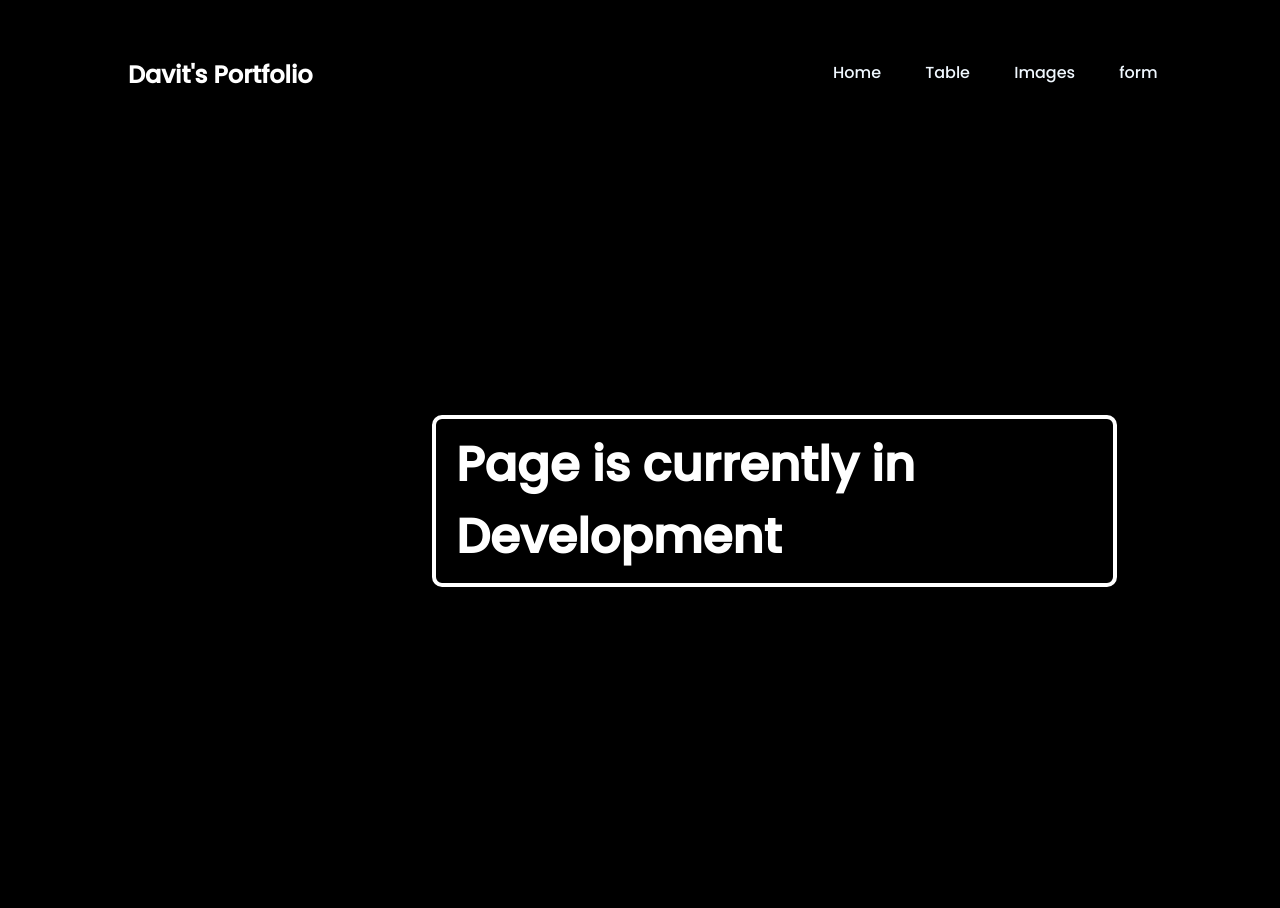
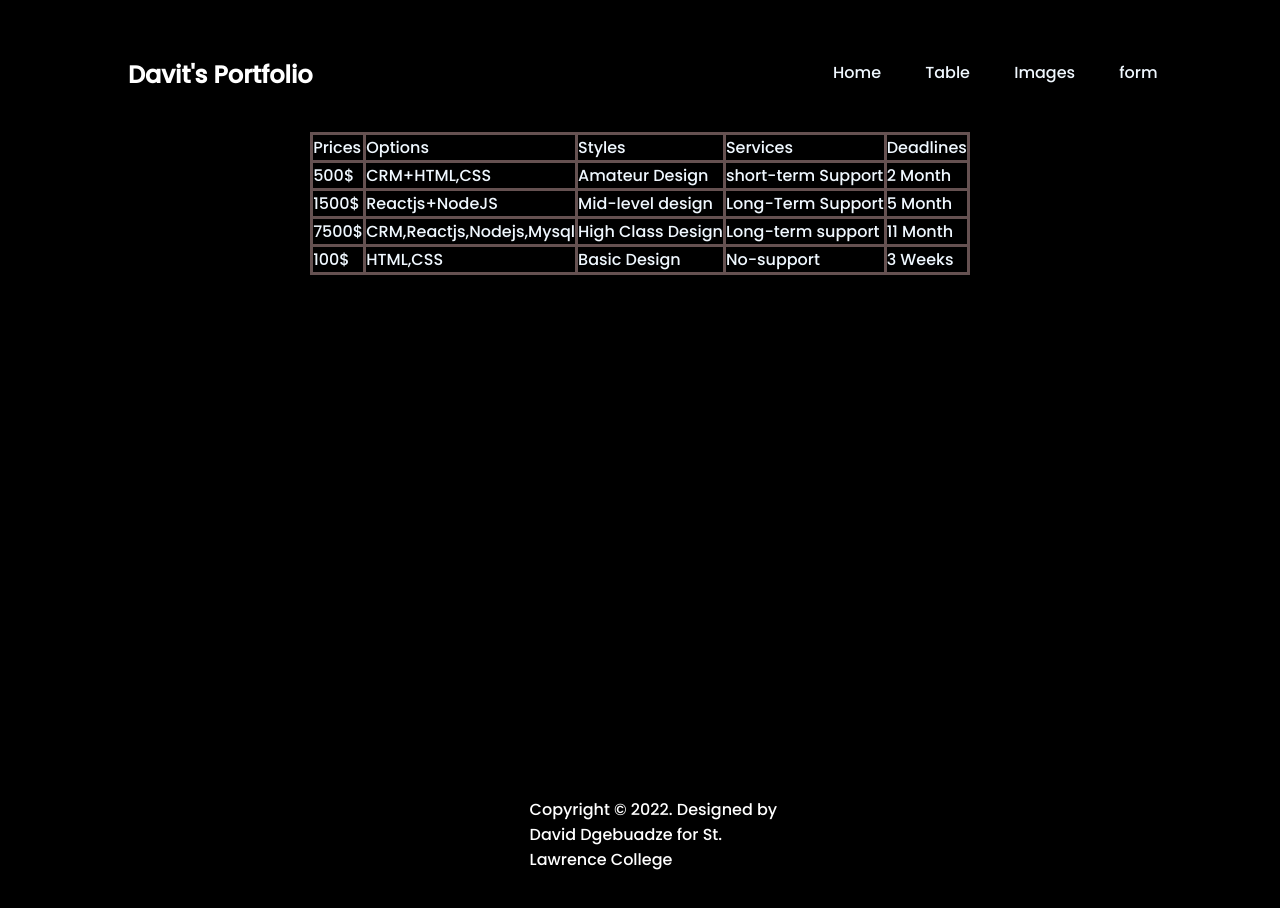
Before and after one commit to DatoDgebuadze/websiteforfinals, a plain HTML site: page GettingStarted/pages/table.html in a window 1280 px wide. Before the commit the page ends 800 px from the top, so only its background shows below. Drawn offline with Linux system fonts and the light colour scheme.

Commit message:
home page finished, decent progress on table page, navigation bug still is not fixed

```diff
--- a/GettingStarted/css/table.css
+++ b/GettingStarted/css/table.css
@@ -1,17 +1,14 @@
-*{
+* {
     background-color: black;
-    scroll-behavior: unset;
     padding: 0;
     margin: 0;
     box-sizing: border-box;
     font-family: "Poppins", sans-serif;
     text-decoration: none;
-    overflow:hidden;
-
+    overflow: hidden;
 }
 
-
-.center{
+.center {
     font-size: 3em;
     font-weight: 150em;
     color: #fff;
@@ -24,7 +21,6 @@
     margin-bottom: 3.4em;
     align-items: center;
     border: 0.1em solid white;
-
 }
 header {
     padding: 40px 0 30px;
@@ -54,7 +50,7 @@ nav ul li a {
     color: aliceblue;
 }
 
-.con{
+.con {
     display: flex;
     flex-wrap: nowrap;
     align-items: center;
@@ -64,3 +60,29 @@ nav ul li a {
     padding-right: 8%;
     color: white;
 }
+
+.table {
+    color: aliceblue;
+}
+table {
+    border-collapse: collapse;
+    margin-left: auto;
+    margin-right: auto;
+}
+table td {
+    border: 3px solid rgb(101, 81, 81);
+}
+
+footer {
+    width: 100%;
+    font-family: 'Poppins', sans-serif;
+    color: #fff;
+
+}
+
+.copyright {
+    display: flex;
+    padding: 32em;
+    margin: 0.1em;
+    transform: translate(1em, 0.5em);
+}
--- a/GettingStarted/pages/table.html
+++ b/GettingStarted/pages/table.html
@@ -1,18 +1,25 @@
 <!DOCTYPE html>
 <html lang="en">
   <head>
-    <meta charset="UTF-8">
-    <meta http-equiv="X-UA-Compatible" content="IE=edge">
-    <meta name="viewport" content="width=device-width, initial-scale=1.0">
-    <link rel="stylesheet" href="/GettingStarted/css/table.css">
-    <link rel="preconnect" href="https://fonts.googleapis.com">
-    <link rel="preconnect" href="https://fonts.gstatic.com" crossorigin>
-    <link href="https://fonts.googleapis.com/css2?family=Poppins:wght@500&display=swap" rel="stylesheet">
+    <meta charset="UTF-8" />
+    <meta http-equiv="X-UA-Compatible" content="IE=edge" />
+    <meta name="viewport" content="width=device-width, initial-scale=1.0" />
+    <link rel="stylesheet" href="/GettingStarted/css/table.css" />
+    <link rel="preconnect" href="https://fonts.googleapis.com" />
+    <link rel="preconnect" href="https://fonts.gstatic.com" crossorigin />
+    <link
+      href="https://fonts.googleapis.com/css2?family=Poppins:wght@500&display=swap"
+      rel="stylesheet"
+    />
     <title>Personal Portfolio</title>
 
-    <link rel="stylesheet" href="https://cdnjs.cloudflare.com/ajax/libs/font-awesome/6.2.0/css/all.min.css"
+    <link
+      rel="stylesheet"
+      href="https://cdnjs.cloudflare.com/ajax/libs/font-awesome/6.2.0/css/all.min.css"
       integrity="sha512-xh6O/CkQoPOWDdYTDqeRdPCVd1SpvCA9XXcUnZS2FmJNp1coAFzvtCN9BmamE+4aHK8yyUHUSCcJHgXloTyT2A=="
-        crossorigin="anonymous" referrerpolicy="no-referrer" />
+      crossorigin="anonymous"
+      referrerpolicy="no-referrer"
+    />
   </head>
   <body>
     <header>
@@ -28,9 +35,53 @@
         </ul>
       </nav>
     </header>
+    <section>
+    <table class="table" border="3">
+      <tr>
+        <td>Prices</td>
+        <td>Options</td>
+        <td>Styles</td>
+        <td>Services</td>
+        <td>Deadlines</td>
+      </tr>
+      <tr>
+        <td>500$</td>
+        <td>CRM+HTML,CSS</td>
+        <td>Amateur Design</td>
+        <td>short-term Support</td>
+        <td>2 Month</td>
+      </tr>
+      <tr>
+        <td>1500$</td>
+        <td>Reactjs+NodeJS</td>
+        <td>Mid-level design</td>
+        <td>Long-Term Support</td>
+        <td>5 Month</td>
+      </tr>
+      <tr>
+        <td>7500$</td>
+        <td>CRM,Reactjs,Nodejs,Mysql</td>
+        <td>High Class Design</td>
+        <td>Long-term support</td>
+        <td>11 Month</td>
+      </tr>
+      <tr>
+        <td>100$</td>
+        <td>HTML,CSS</td>
+        <td>Basic Design</td>
+        <td>No-support</td>
+        <td>3 Weeks</td>
+      </tr>
+    </table>
+    </section>
 
-    <h1 class="center">
-        Page is currently in Development
-    </h1>
+
+    <footer>
+            <div class="copyright">
+                <p class="p">Copyright &copy; 2022. Designed by David Dgebuadze for <span>St. Lawrence College</span> </p>
+            </div>
+
+        </div>
+    </footer>
   </body>
 </html>
```
Also changed, not shown: GettingStarted/css/style.css (+19 -11 lines), GettingStarted/index.html (+4 -10 lines). Lines whose indentation alone changed are shown as unchanged.
